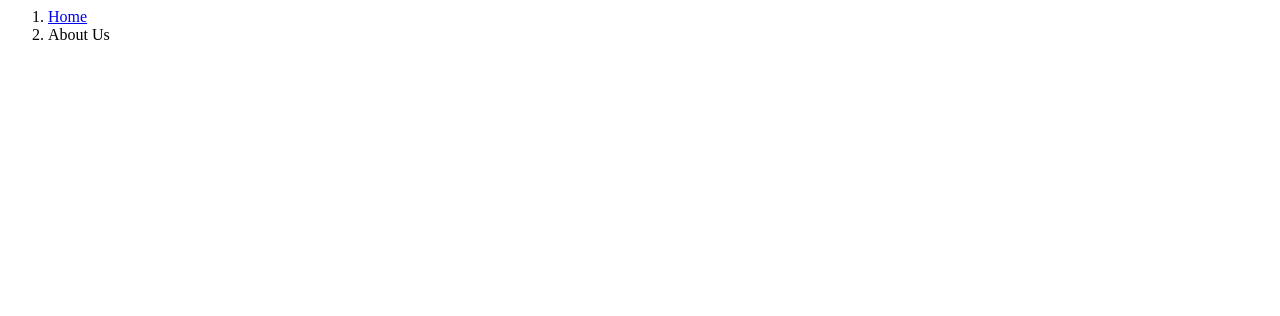
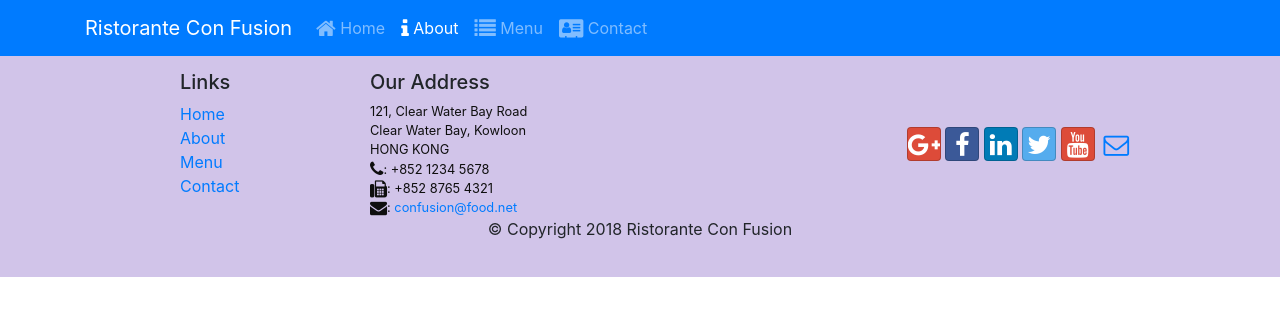
Before and after one commit to TrungTran588/bootstrap-4, a website: page aboutus.html in a window 1280 px wide. Drawn offline with nearby package versions, Linux system fonts and the light colour scheme.

Commit message:
Icon Fonts and update css

```diff
--- a/aboutus.html
+++ b/aboutus.html
@@ -1,4 +1,88 @@
-<ol class="col-12 breadcrumb">
-    <li class="breadcrumb-item"><a href="./index.html">Home</a></li>
-    <li class="breadcrumb-item active">About Us</li>
-</ol>
+<!DOCTYPE html>
+<html lang="en">
+
+<head>
+    <title>Ristorante Con Fusion</title>
+    <!-- Required meta tags always come first -->
+    <meta charset="utf-8">
+    <meta name="viewport" content="width=device-width, initial-scale=1, shrink-to-fit=no">
+    <meta http-equiv="x-ua-compatible" content="ie=edge">
+
+    <!-- Bootstrap CSS -->
+    <link rel="stylesheet" href="node_modules/bootstrap/dist/css/bootstrap.min.css">
+
+    <link href="css/styles.css" rel="stylesheet">
+
+    <link rel="stylesheet" href="node_modules/font-awesome/css/font-awesome.min.css">
+    <link rel="stylesheet" href="node_modules/bootstrap-social/bootstrap-social.css">
+</head>
+
+<body>
+    <nav class="navbar navbar-dark navbar-expand-sm bg-primary fixed-top">
+        <div class="container">
+            <button class="navbar-toggler" type="button" data-toggle="collapse" data-target="#Navbar">
+                <span class="navbar-toggler-icon"></span>
+            </button>
+
+           <a class="navbar-brand" href="#">Ristorante Con Fusion</a>
+           <div class="collapse navbar-collapse" id="Navbar">
+                <ul class="navbar-nav mr-auto">
+                    <li class="nav-item"><a class="nav-link" href="./index.html"><span class="fa fa-home fa-lg"></span> Home</a></li>
+                    <li class="nav-item active"><a class="nav-link" href="#"><span class="fa fa-info fa-lg"></span> About</a></li>
+                    <li class="nav-item"><a class="nav-link" href="#"><span class="fa fa-list fa-lg"></span> Menu</a></li>
+                    <li class="nav-item"><a class="nav-link" href="#"><span class="fa fa-address-card fa-lg"></span> Contact</a></li>
+                </ul>
+            </div>
+        </div>
+    </nav>
+
+    <footer class="footer">
+        <div class="container">
+            <div class="row">
+                <div class="col-4 offset-1 col-sm-2">
+                    <h5>Links</h5>
+                    <ul class="list-unstyled">
+                        <li><a href="#">Home</a></li>
+                        <li><a href="#">About</a></li>
+                        <li><a href="#">Menu</a></li>
+                        <li><a href="#">Contact</a></li>
+                    </ul>
+                </div>
+                <div class="col-7 col-sm-5">
+                    <h5>Our Address</h5>
+                    <address>
+                      121, Clear Water Bay Road<br>
+                      Clear Water Bay, Kowloon<br>
+                      HONG KONG<br>
+                      <i class="fa fa-phone fa-lg"></i>: +852 1234 5678<br>
+                      <i class="fa fa-fax fa-lg"></i>: +852 8765 4321<br>
+                      <i class="fa fa-envelope fa-lg"></i>:
+                      <a href="mailto:confusion@food.net">confusion@food.net</a>
+                   </address>
+                </div>
+                <div class="col-12 col-sm-4 align-self-center">
+                    <div class="text-center">
+                        <a class="btn btn-social-icon btn-google" href="http://google.com/+"><i class="fa fa-google-plus"></i></a>
+                        <a class="btn btn-social-icon btn-facebook" href="http://www.facebook.com/profile.php?id="><i class="fa fa-facebook"></i></a>
+                        <a class="btn btn-social-icon btn-linkedin" href="http://www.linkedin.com/in/"><i class="fa fa-linkedin"></i></a>
+                        <a class="btn btn-social-icon btn-twitter" href="http://twitter.com/"><i class="fa fa-twitter"></i></a>
+                        <a class="btn btn-social-icon btn-google" href="http://youtube.com/"><i class="fa fa-youtube"></i></a>
+                        <a class="btn btn-social-icon" href="mailto:"><i class="fa fa-envelope-o"></i></a>
+                    </div>
+                </div>
+           </div>
+           <div class="row justify-content-center">
+                <div class="col-auto ">
+                    <p>© Copyright 2018 Ristorante Con Fusion</p>
+                </div>
+           </div>
+        </div>
+    </footer>
+
+    <script src="node_modules/jquery/dist/jquery.slim.min.js"></script>
+    <script src="node_modules/popper.js/dist/umd/popper.min.js"></script>
+    <script src="node_modules/bootstrap/dist/js/bootstrap.min.js"></script>
+
+</body>
+
+</html>
--- a/package.json
+++ b/package.json
@@ -15,6 +15,8 @@
   },
   "dependencies": {
     "bootstrap": "^4.0.0",
+    "bootstrap-social": "^5.1.1",
+    "font-awesome": "^4.7.0",
     "jquery": "^3.3.1",
     "popper.js": "^1.12.9"
   }
```
Also changed, not shown: index.html (+17 -13 lines), css/styles.css (renamed from css/style.css), 1 other file.
